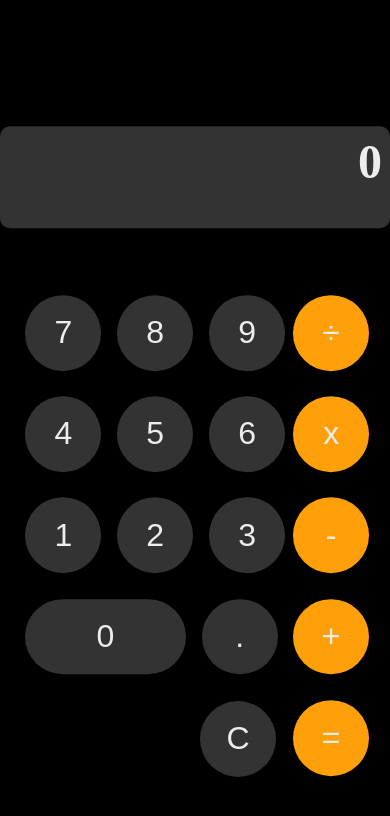
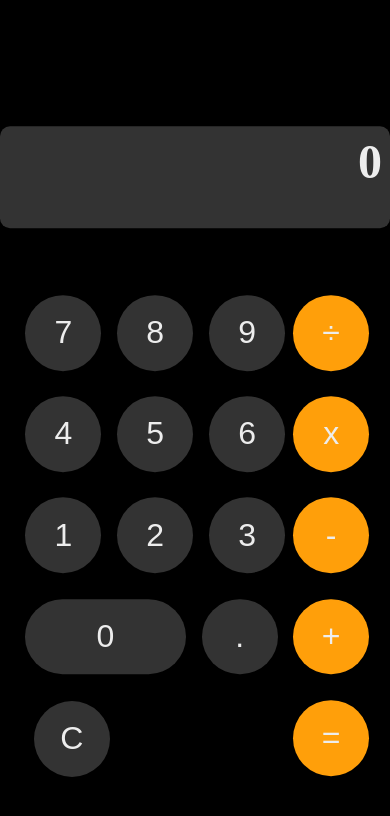
Before and after one commit to marianogalauran23/test, a plain HTML site: page index.html in a window 390 px wide. Drawn offline with Linux system fonts and the light colour scheme.

Commit message:
Update index.css

```diff
--- a/index.css
+++ b/index.css
@@ -90,7 +90,7 @@ body {
 
     .extra{
         position: absolute;
-        right: 13.5vh;
+        left: 4vh;
         bottom: 5vh;
         margin-bottom: 0%;
     }
```
